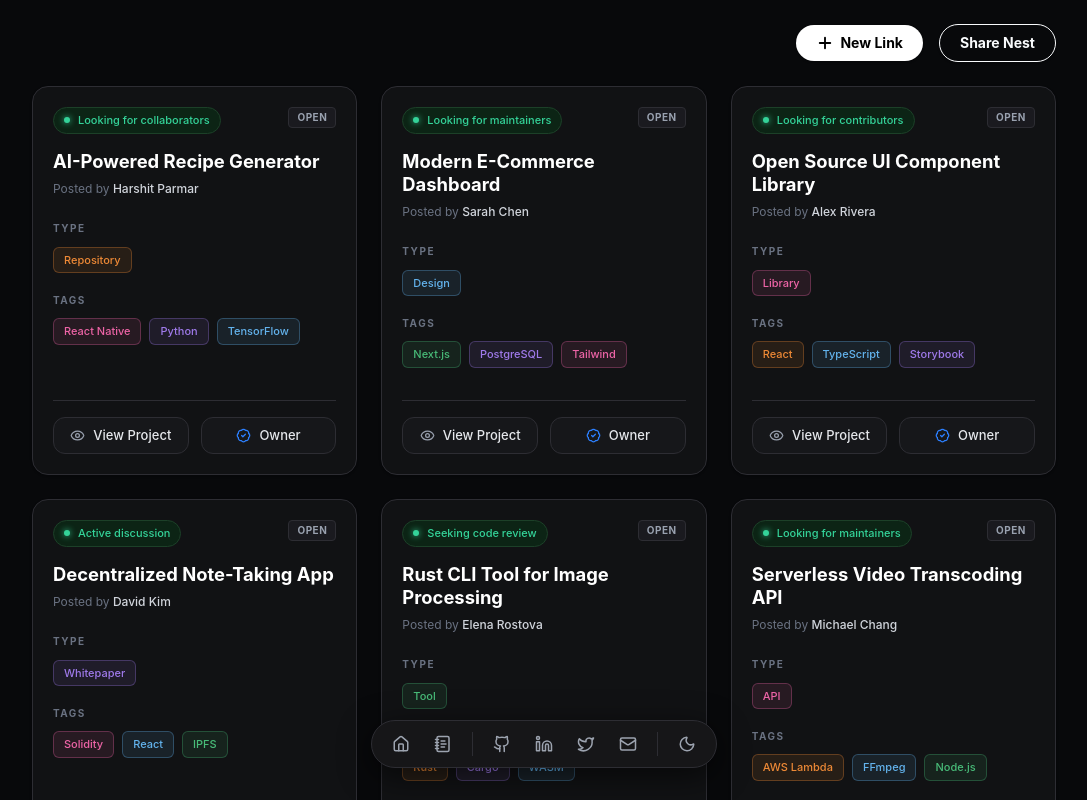
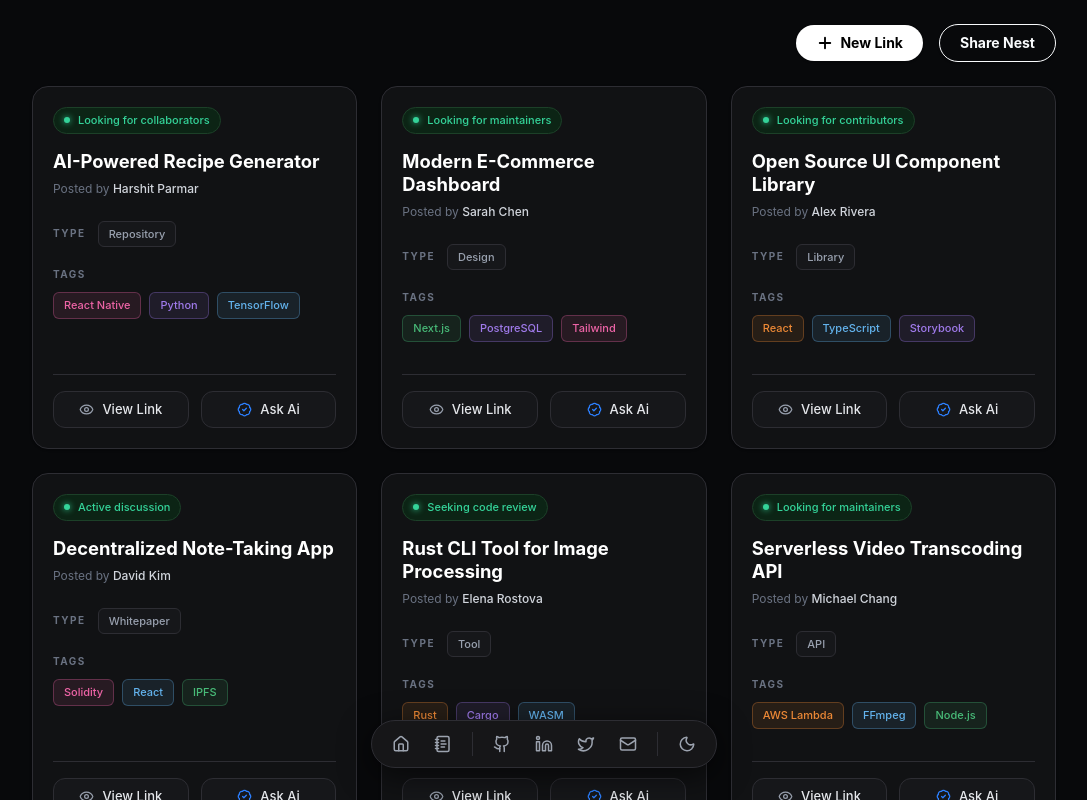
Before and after one commit to Pranjl7/Linknest, a React app in the folder frontend/: page / in a window 1280 px wide. Shown: the top 800 px of the page, without its empty margins (96-1183 px from the left). Built offline with nearby package versions, Linux system fonts and the light colour scheme; the HTML template or start-up script is replaced by a standard one.

Commit message:
ui: make type label inline and apply neutral stack style to badge

```diff
--- a/frontend/src/components/LinknestCard.tsx
+++ b/frontend/src/components/LinknestCard.tsx
@@ -34,9 +34,6 @@ export function LinknestCard({ title, url, status, author, type, tags }: Linknes
           <div className="w-1.5 h-1.5 rounded-full bg-[#34d399] shadow-[0_0_6px_#34d399]"></div>
           <span className="text-[11px] font-medium text-[#34d399]">{status}</span>
         </div>
-        <div className="px-2 py-0.5 rounded border border-[#2d2d33] bg-[#1a1a1f] text-[10px] font-bold tracking-wider text-gray-400">
-          OPEN
-        </div>
       </div>
 
       {/* Title & Author */}
@@ -49,11 +46,11 @@ export function LinknestCard({ title, url, status, author, type, tags }: Linknes
 
       {/* Type */}
       {type && (
-        <div className="mb-5">
-          <h4 className="text-[10px] uppercase tracking-[0.15em] font-bold text-gray-500 mb-2.5">
+        <div className="mb-5 flex items-center gap-3">
+          <h4 className="text-[10px] uppercase tracking-[0.15em] font-bold text-gray-500">
             Type
           </h4>
-          <span className={`px-2.5 py-1 rounded-md text-[11px] font-medium border inline-block ${colorStyles[type.color] || colorStyles.blue}`}>
+          <span className="px-2.5 py-1 rounded-md text-[11px] font-medium text-gray-400 bg-[#16171a] border border-[#2d2d33]">
             {type.name}
           </span>
         </div>
@@ -87,11 +84,11 @@ export function LinknestCard({ title, url, status, author, type, tags }: Linknes
             className="flex-1 flex items-center justify-center gap-2 py-2 rounded-xl border border-[#2d2d33] bg-[#16171a] hover:bg-[#202126] text-[13px] font-medium text-gray-200 transition-colors"
           >
             <Eye size={15} className="text-gray-400 group-hover:text-white transition-colors" />
-            View Project
+            View Link
           </a>
           <button className="flex-1 flex items-center justify-center gap-2 py-2 rounded-xl border border-[#2d2d33] bg-[#16171a] hover:bg-[#202126] text-[13px] font-medium text-gray-200 transition-colors">
             <BadgeCheck size={15} className="text-blue-500 group-hover:text-blue-400 transition-colors" />
-            Owner
+            Ask Ai
           </button>
         </div>
       </div>
```
